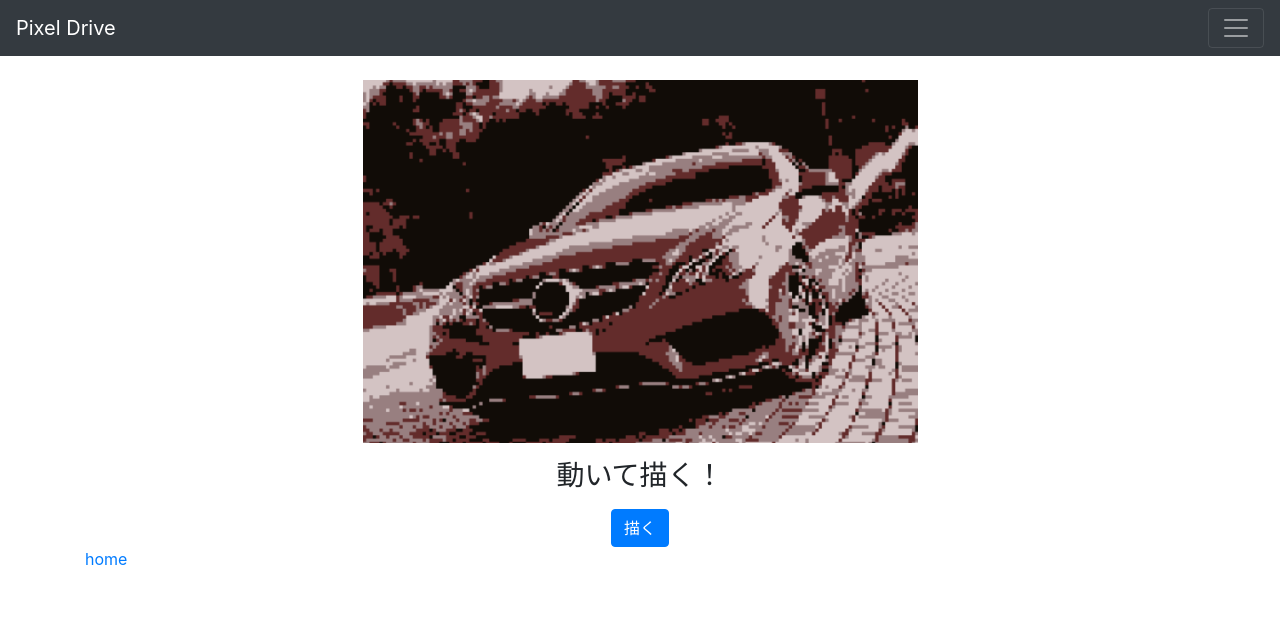
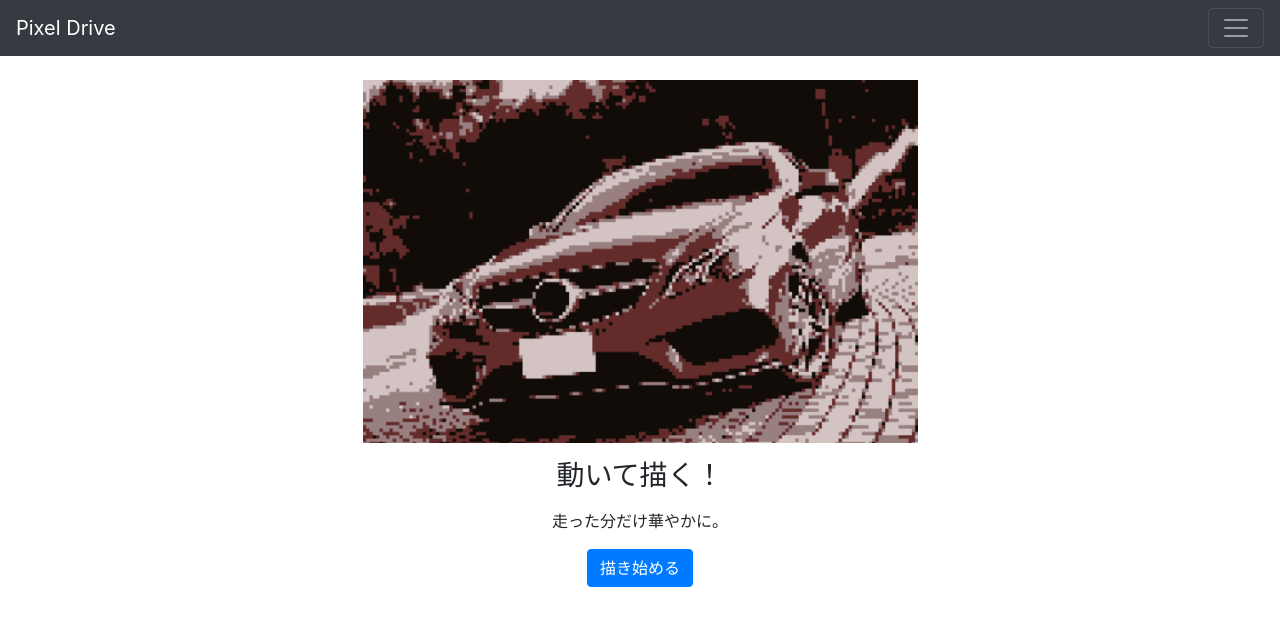
Before and after one commit to Yu-Muro/pioneer_hackathon, a React (Create React App) app in the folder app/: page / in a window 1280 px wide. Shown: the top 626 px of the page. Built offline with nearby package versions, Linux system fonts and the light colour scheme.

Commit message:
とりあえずログイン画面へ

```diff
--- a/app/src/page/Top/Top.js
+++ b/app/src/page/Top/Top.js
@@ -11,10 +11,9 @@ const Top = () => {
       <div className='text-center'>
         <img className='w-50' src={`${process.env.PUBLIC_URL}/car-dot.png`} alt="car" />
         <p className='h3 my-3 '>動いて描く！</p>
-
-        <button type="submit" className="btn btn-primary" >描く</button>
+        <p className='h9 my-3 '>走った分だけ華やかに。</p>
+        <a type="button" className="btn btn-primary" href='/login'>描き始める</a>
       </div>
-      <Link to="/home">home</Link>
     </div>
   )
 };
```
